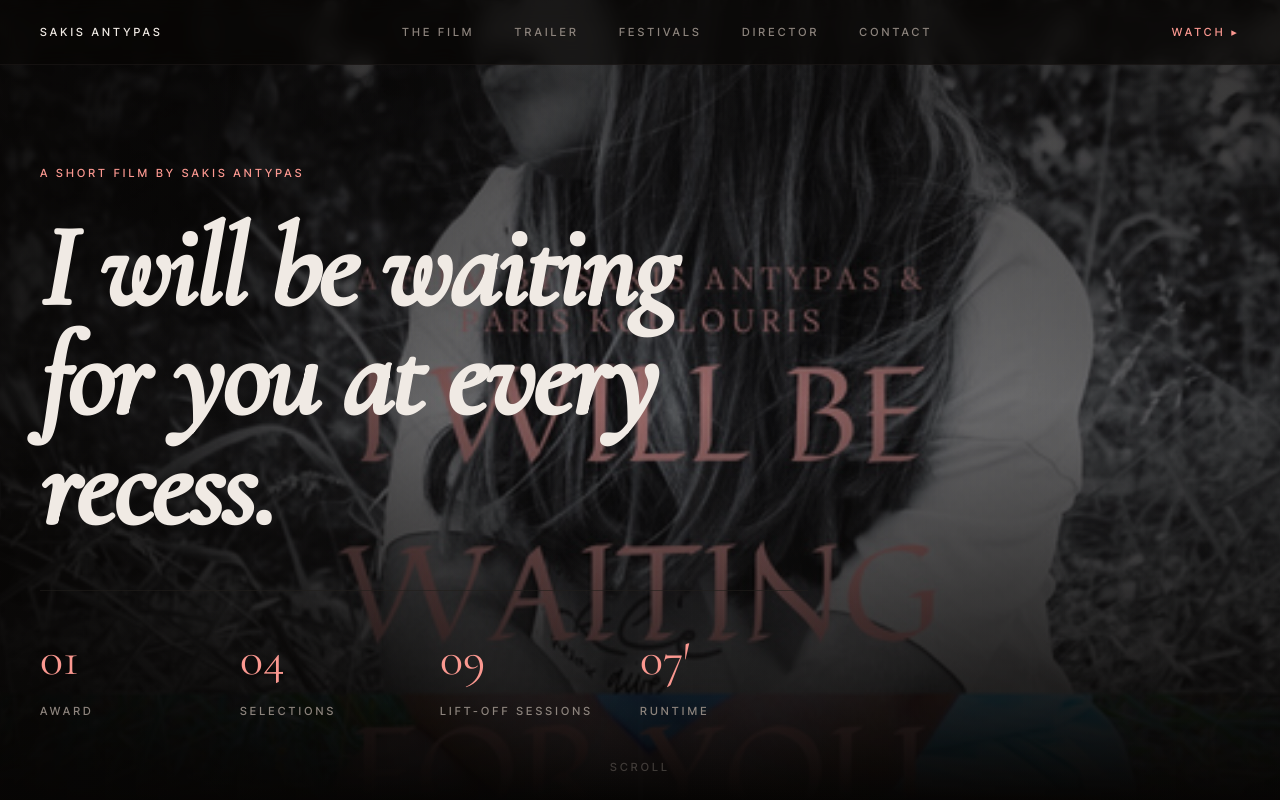
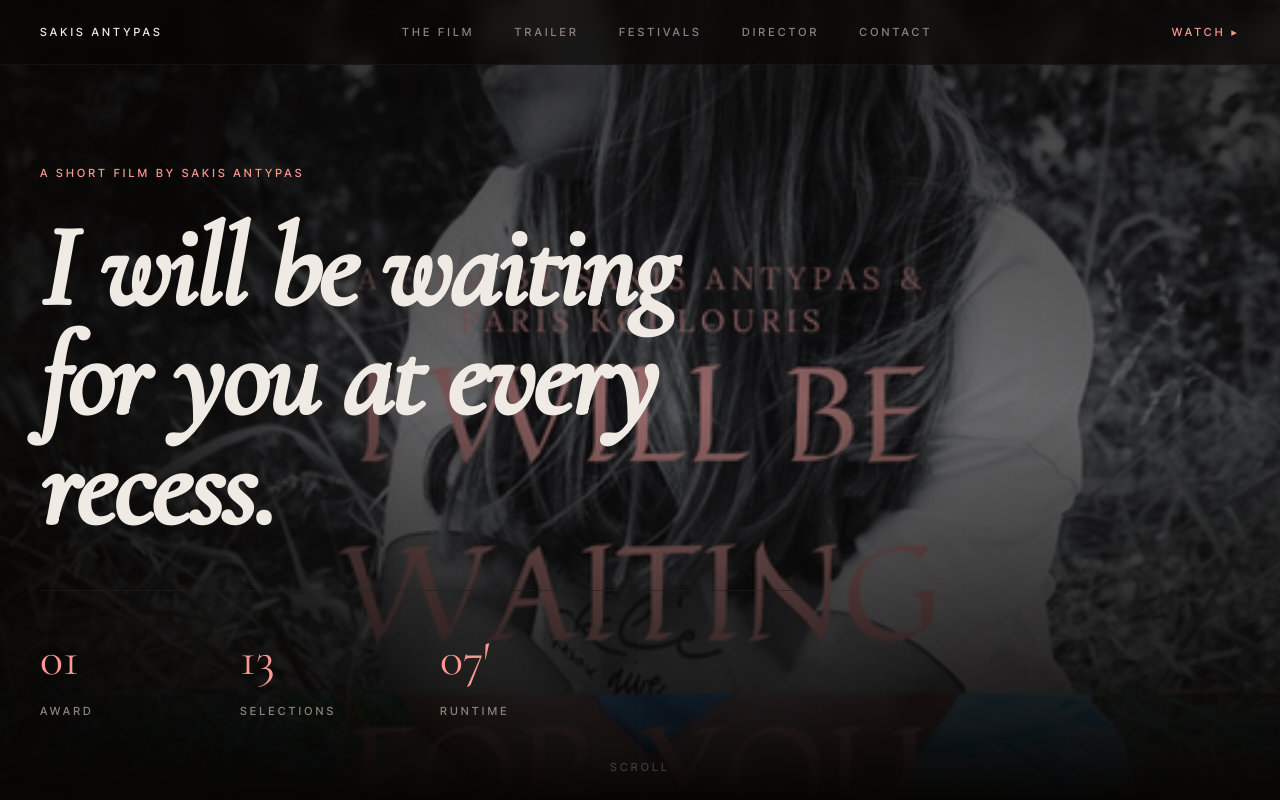
Before and after one commit to kostasdiam24/AtEveryRecessSakisFilm, a plain HTML site: page index.html in a window 1280 px wide. Shown: the top 800 px of the page. Drawn offline with nearby package versions, Linux system fonts and the light colour scheme.

Commit message:
more changs

```diff
--- a/index.html
+++ b/index.html
@@ -62,13 +62,10 @@
             <p class="stat-label hairline">Award</p>
           </div>
           <div>
-            <p class="stat-value">04</p>
+            <p class="stat-value">13</p>
             <p class="stat-label hairline">Selections</p>
           </div>
-          <div>
-            <p class="stat-value">09</p>
-            <p class="stat-label hairline">Lift-Off Sessions</p>
-          </div>
+
           <div>
             <p class="stat-value">07′</p>
             <p class="stat-label hairline">Runtime</p>
@@ -190,7 +187,7 @@
       <div class="container director-grid">
         <div class="director-side reveal">
           <p class="hairline text-accent">05 — Director</p>
-          <h2 class="title-xl">Sakis<br />Antypas</h2>
+          <h2 class="title-xl">Sakis Antypas &<br />Paris Koulouris</h2>
           <div class="director-portrait">
             <img src="assets/bts-1.jpg" alt="Sakis Antypas behind the camera" />
           </div>
```
